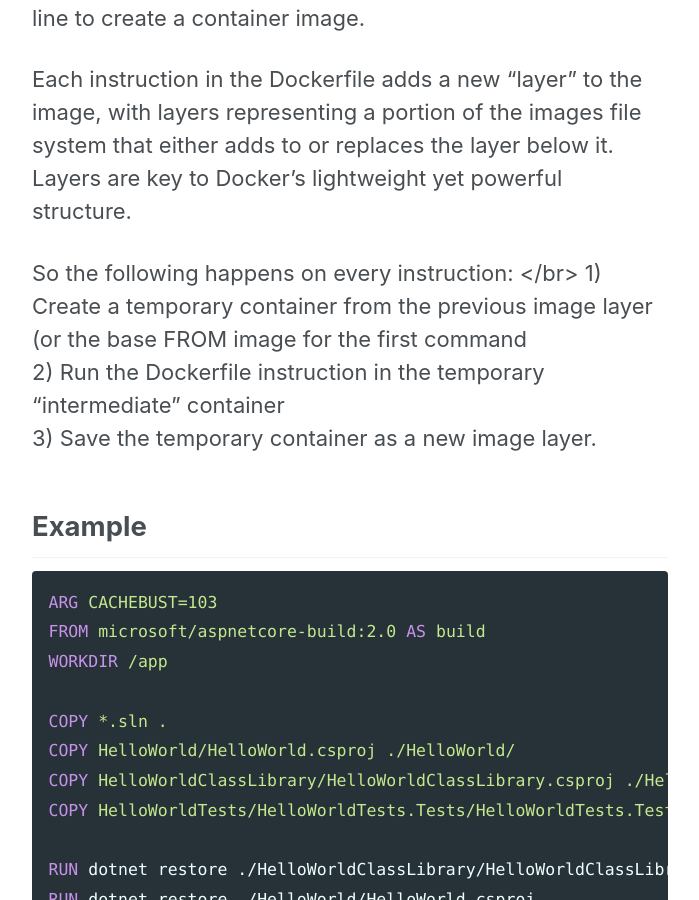
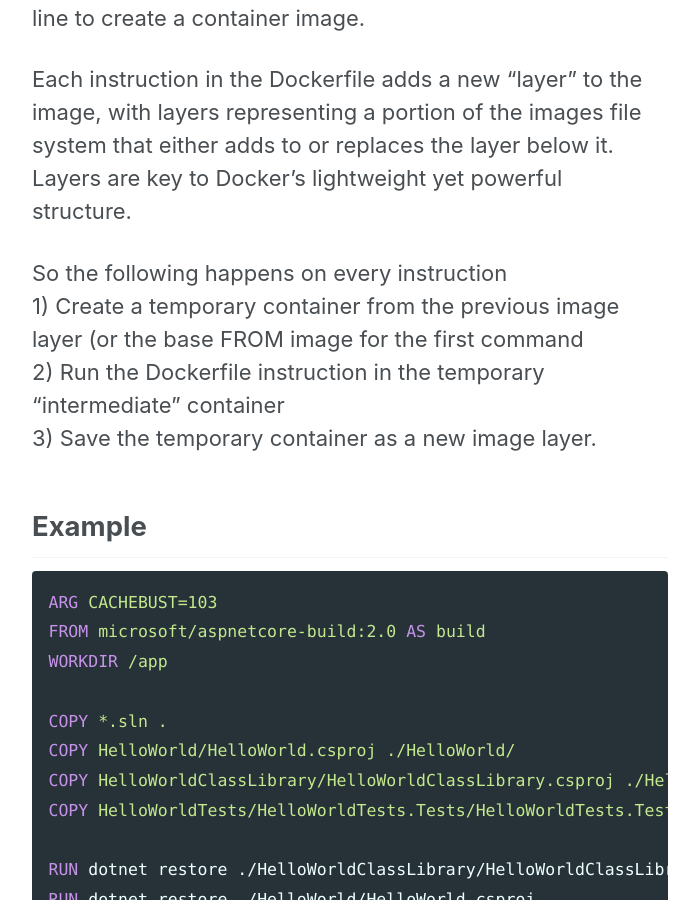
Before and after one commit to BenchProjects/PWS-Blog, a Jekyll site: the page built from _posts/2018-21-05-Dockerfile.md, in a window 1280 px wide and 900 px high, scrolled down 509 px. Shown: the whole window, without its empty margins (290-989 px from the left). Built offline with Jekyll 4.4.1, drawn with Linux system fonts in a browser that asks for light colours; nearby versions of some CDN libraries.

Commit message:
Formatting v4

```diff
--- a/_posts/2018-21-05-Dockerfile.md
+++ b/_posts/2018-21-05-Dockerfile.md
@@ -12,8 +12,7 @@ A docker file is a text file that seems similar to a .bat file. A list of comman
 
 Each instruction in the Dockerfile adds a new “layer” to the image, with layers representing a portion of the images file system that either adds to or replaces the layer below it. Layers are key to Docker’s lightweight yet powerful structure.
 
-So the following happens on every instruction:
-</br>
+So the following happens on every instruction <br/>
 1) Create a temporary container from the previous image layer (or the base FROM image for the first command<br/>
 2) Run the Dockerfile instruction in the temporary "intermediate" container<br/>
 3) Save the temporary container as a new image layer.
```
